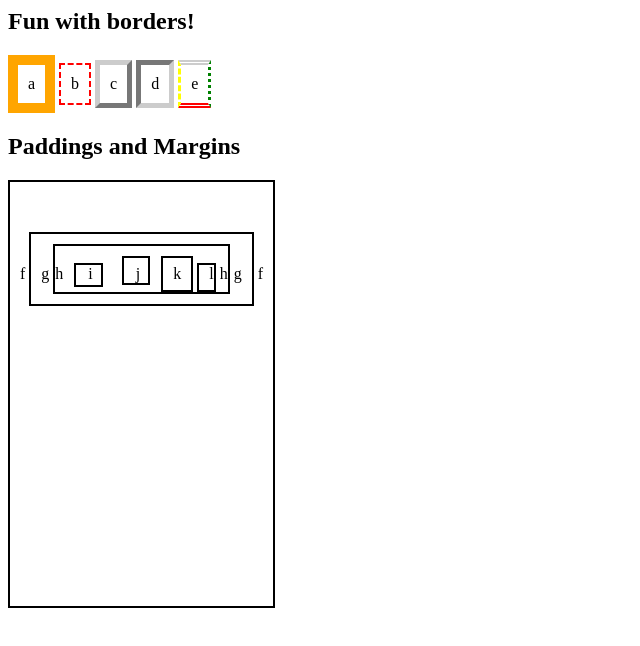
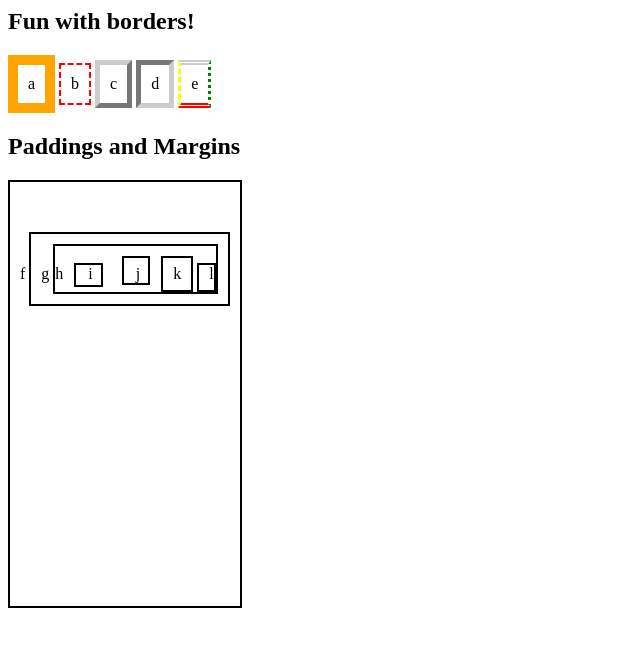
Before and after one commit to KXue/Web_Dev_Exercises, a plain HTML site: page Boxmodel_Challenge/boxmodel_challenge.html in a window 1280 px wide. Shown: the whole page, without its empty margins (0-640 px from the left). Drawn offline with Linux system fonts and the light colour scheme.

Commit message:
Fixed HTML to look like challenge. Commented style.css

```diff
--- a/Boxmodel_Challenge/boxmodel_challenge.html
+++ b/Boxmodel_Challenge/boxmodel_challenge.html
@@ -24,11 +24,8 @@
 					<span class="j">j</span>
 					<span class="k">k</span>
 					<span class="l">l</span>
-					h
 				</span>
-				g
 			</span>
-			f
 		</span>
 
 
--- a/Boxmodel_Challenge/styles.css
+++ b/Boxmodel_Challenge/styles.css
@@ -7,7 +7,6 @@ span {
 }
 
 /* Only change border properties on the following */
-
 .a {
  border-width: 10px;
  border-color: orange;
@@ -17,7 +16,9 @@ span {
 	border-style: dashed;
 	border-color: red;
 }
-
+/*Nothing really special with this one. Only thing might be the fact you can
+specify which side gets the border, padding or margin style applied using top,
+right, bottom, left*/
 .c {
 	border-top: thick solid #cccccc;
 	border-left: thick solid #cccccc;
```
